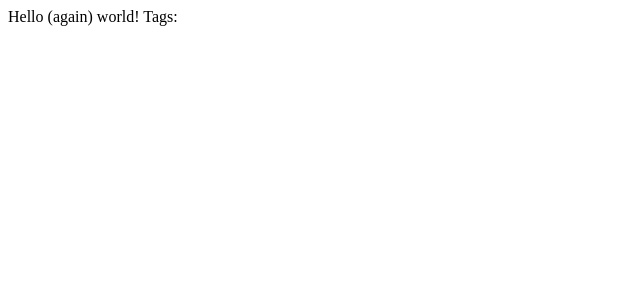
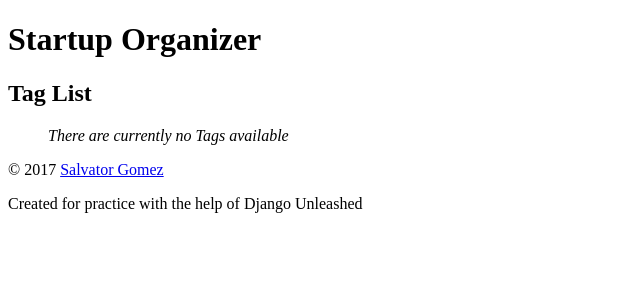
Before and after one commit to adidassg11/django_unleashed, a Django app: page / in a window 1280 px wide. Shown: the top 300 px of the page, without its empty margins (0-640 px from the left). Run offline with Django 3.2, Linux system fonts and the light colour scheme; data that the repository does not hold is empty.

Commit message:
finished chapter 4

```diff
--- /dev/null
+++ b/organizer/templates/blog/base_blog.html
@@ -0,0 +1 @@
+{% extends parent_template|default:"base.html" %}
--- /dev/null
+++ b/organizer/templates/organizer/base_organizer.html
@@ -0,0 +1 @@
+{% extends parent_template|default:"base.html" %}
--- a/organizer/templates/organizer/tag_list.html
+++ b/organizer/templates/organizer/tag_list.html
@@ -1,3 +1,10 @@
+{% extends parent_template|default:"organizer/base_organizer.html" %}
+
+{% block title %}
+{{ block.super }} - Tag List
+{% endblock %}
+
+{% block content %}
 <h2>Tag List</h2>
 <ul>
     {% for tag in tag_list %}
@@ -10,3 +17,4 @@
         <p><em>There are currently no Tags available</em></p>
     {% endfor %}
 </ul>
+{% endblock %}
--- a/organizer/views.py
+++ b/organizer/views.py
@@ -1,10 +1,18 @@
 #from django.shortcuts import render
 from django.http.response import HttpResponse
+from django.template import Context, loader
 
 from .models import Tag
 
+
 def homepage(request):
     tag_list = Tag.objects.all()
-    output = ",".join([tag.name for tag in tag_list])
+    #output = ",".join([tag.name for tag in tag_list])
 
-    return HttpResponse('Hello (again) world!\nTags: {}'.format(output))
+    context = {'tag_list': tag_list}
+    #context = Context({'tag_list': tag_list})  # Book wants this, but it's borked
+    template = loader.get_template('organizer/tag_list.html')
+
+    output = template.render(context)
+
+    return HttpResponse(output)
--- a/templates/base.html
+++ b/templates/base.html
@@ -29,7 +29,7 @@
 <!-- container -->
     <footer>
         <p>
-            &copy; 2015
+            &copy; 2017
             <a href="https://salvatorgomez.com/">Salvator Gomez</a>
         </p>
         <p>
```
Also changed, not shown: organizer/templates/organizer/startup_list.html (+8 -1 lines).
